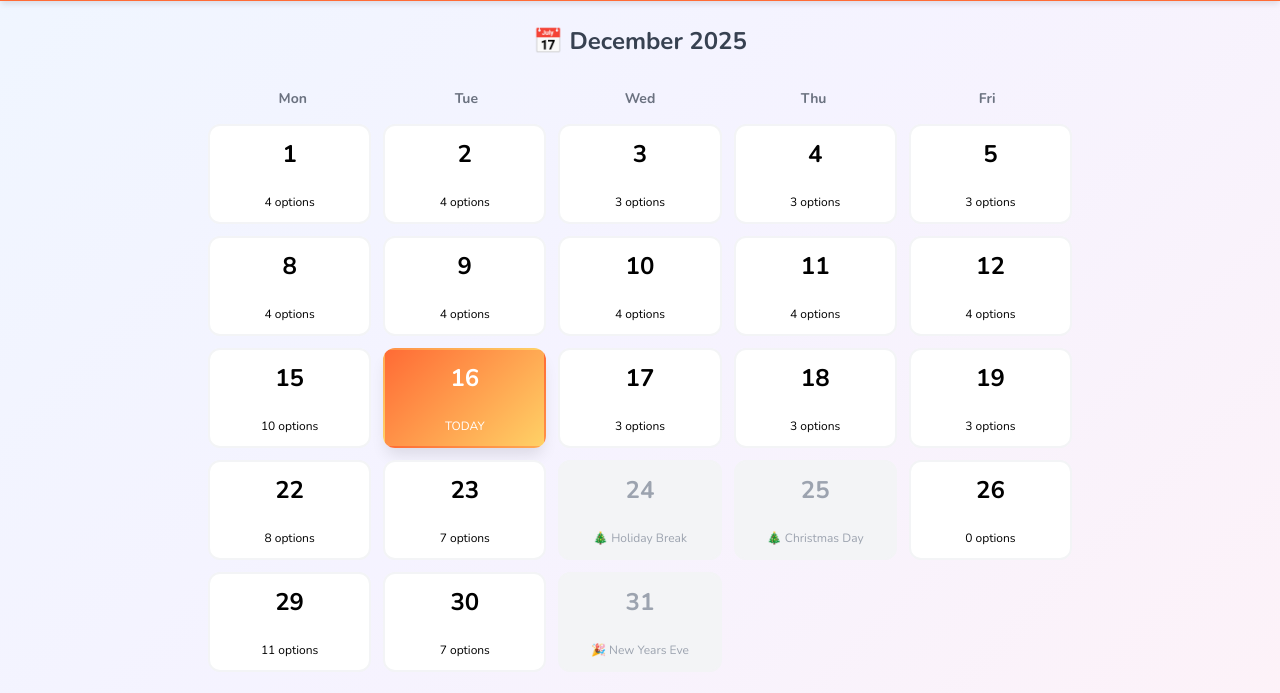
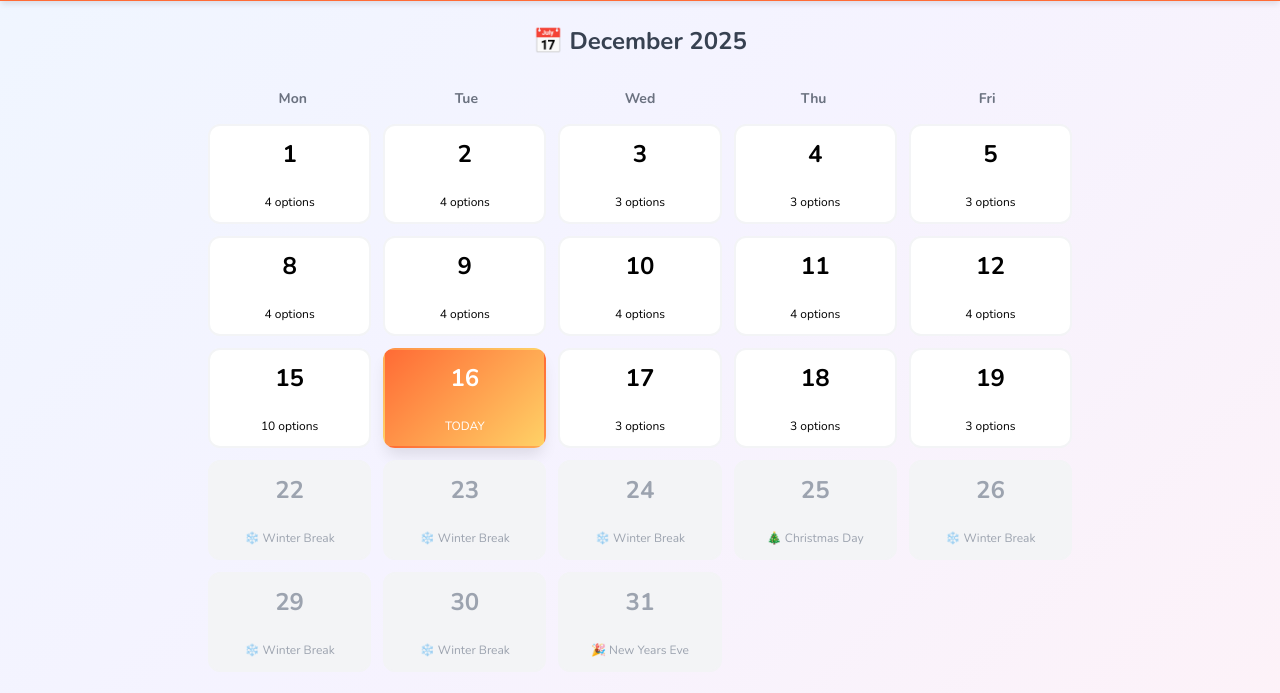
Before and after one commit to w4ester/lunch-learning-finance, a plain HTML site: page index.html in a window 1280 px wide. Shown: the part 131-824 px from the top of the page. Drawn offline with nearby package versions, Linux system fonts and the light colour scheme.

Commit message:
Update holiday closures and meal options in index.html

```diff
--- a/index.html
+++ b/index.html
@@ -528,13 +528,13 @@
         17: { meals: { ancho: [{ name: 'Fresh Mexican', tags: ['🌮'] }], savor: [{ name: 'Bacon Breakfast Pizza', tags: ['🍕🥓'] }], breakfast: [{ name: 'Tater Tots', tags: ['🥔'], price: 'side' }] }},
         18: { meals: { ancho: [{ name: 'Fresh Mexican', tags: ['🌮'] }], savor: [{ name: 'Chicken Waffle Sandwich', tags: ['🧇'] }], breakfast: [{ name: 'French Toast Sticks', tags: ['🍞'], price: 'side' }] }},
         19: { meals: { ancho: [{ name: 'Fresh Mexican', tags: ['🌮'] }], savor: [{ name: 'Breakfast Burrito', tags: ['🌯'] }], breakfast: [{ name: 'Tater Tots', tags: ['🥔'], price: 'side' }] }},
-        22: { meals: { ancho: [{ name: 'Fresh Mexican', tags: ['🌮'] }], savor: [{ name: 'Chipotle Beef Chili', tags: ['🌶️', '💪'] }, { name: 'Corn Bread', tags: ['🌽'], price: 'side' }], sizzle: [{ name: 'Cuban Sandwich', tags: ['🥪'] }], hearth: [{ name: 'Cheese Pizza', tags: ['🧀'] }, { name: 'Pepperoni Pizza', tags: ['🍕'] }, { name: 'Veggie Pizza', tags: ['🥬'] }], harvest: [{ name: 'Broccoli Cheddar Salad', tags: ['🥗🧀'] }] }},
-        23: { meals: { ancho: [{ name: 'Fresh Mexican', tags: ['🌮'] }], stock: [{ name: 'Chicken Noodle Soup', tags: ['🍜'] }], sizzle: [{ name: 'Smash Burgers', tags: ['🍔🍔'] }], hearth: [{ name: 'Cheese Pizza', tags: ['🧀'] }, { name: 'Pepperoni Pizza', tags: ['🍕'] }, { name: 'Veggie Pizza', tags: ['🥬'] }], harvest: [{ name: 'Broccoli Cheddar Salad', tags: ['🥗'] }] }},
-        24: { closed: true, holiday: '🎄 Holiday Break' },
+        22: { closed: true, holiday: '❄️ Winter Break' },
+        23: { closed: true, holiday: '❄️ Winter Break' },
+        24: { closed: true, holiday: '❄️ Winter Break' },
         25: { closed: true, holiday: '🎄 Christmas Day' },
-        26: { meals: {} },
-        29: { meals: { ancho: [{ name: 'Fresh Mexican', tags: ['🌮'] }], savor: [{ name: 'Blackened Chicken', tags: ['🔥', '💪'] }, { name: 'Herb Potato Wedges', tags: ['🥔'], price: 'side' }, { name: 'Roasted Vegetables', tags: ['🥬'], price: 'side' }], stock: [{ name: 'French Onion Soup', tags: ['🧅🧀'] }], sizzle: [{ name: 'Buffalo Chicken Cheesesteak', tags: ['🔥'] }], hearth: [{ name: 'Cheese Pizza', tags: ['🧀'] }, { name: 'Pepperoni Pizza', tags: ['🍕'] }, { name: 'Veggie Pizza', tags: ['🥬'] }], harvest: [{ name: 'Caesar Salad', tags: ['🥗'] }, { name: 'Black & Blue Chicken Wrap', tags: ['🌯'] }] }},
-        30: { meals: { stock: [{ name: 'French Onion Soup', tags: ['🧅🧀'] }], sizzle: [{ name: 'Buffalo Chicken Cheesesteak', tags: ['🔥'] }], hearth: [{ name: 'Cheese Pizza', tags: ['🧀'] }, { name: 'Pepperoni Pizza', tags: ['🍕'] }, { name: 'Veggie Pizza', tags: ['🥬'] }], harvest: [{ name: 'Autumn Kale Salad', tags: ['🥗'] }, { name: 'Kickin Chicken Wrap', tags: ['🌯🔥'] }] }},
+        26: { closed: true, holiday: '❄️ Winter Break' },
+        29: { closed: true, holiday: '❄️ Winter Break' },
+        30: { closed: true, holiday: '❄️ Winter Break' },
         31: { closed: true, holiday: '🎉 New Years Eve' }
     };
 
```
